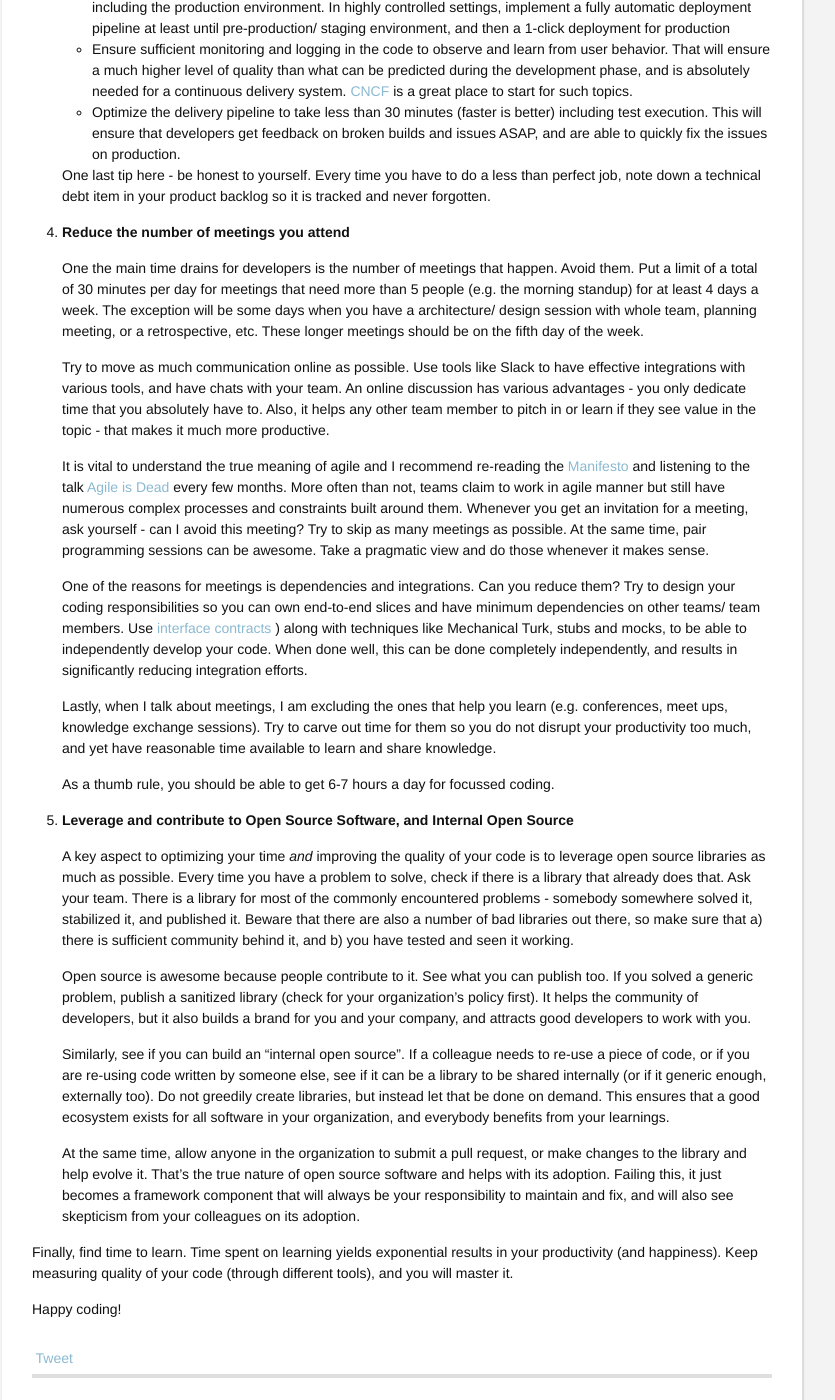
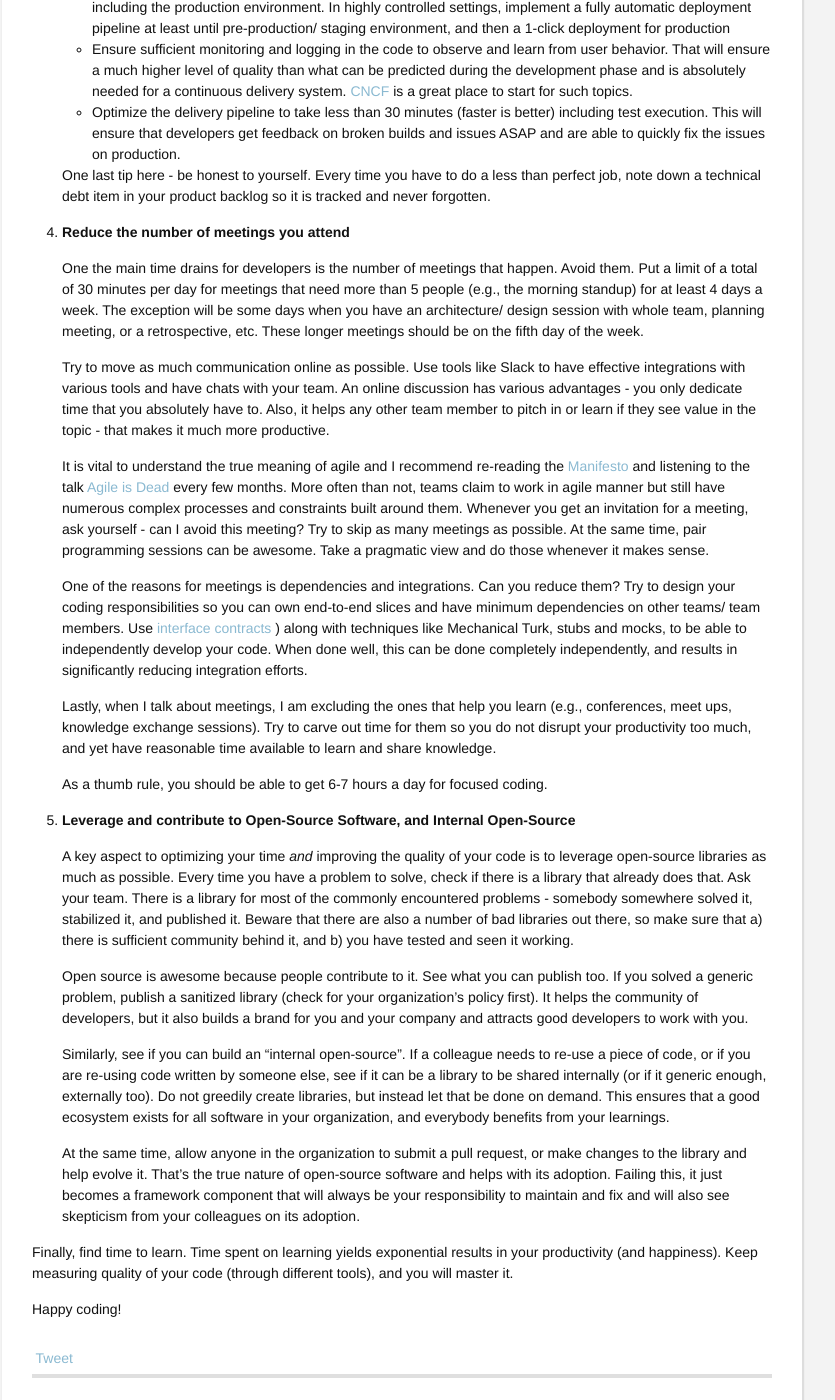
Before and after one commit to asinghal/asinghal.github.io, a Jekyll site: the page built from _posts/2021-01-08-modern-software-engineering-part-2.md, in a window 1280 px wide and 1400 px high, scrolled down 3137 px. Shown: the whole window, without its empty margins (238-1073 px from the left). Built offline with Jekyll 4.4.1, drawn with Linux system fonts in a browser that asks for light colours; comment, search, counter and statistics services are not loaded; some of the changed text lies outside the part shown.

```diff
--- a/_posts/2021-01-08-modern-software-engineering-part-2.md
+++ b/_posts/2021-01-08-modern-software-engineering-part-2.md
@@ -38,29 +38,29 @@ Based on these 3 ideas, I have a few practical tips.
 
         Every time you feel the need to write a comment in the code, see if you can make a new method/ service. Comments usually indicate that the code is doing more than what can be easily understood.
 
-    You can use any programming language, and any style - my personal favorite at the moment is Functional programming in whichever language I use, because it helps me implement the above mentioned goals easily.
+    You can use any programming language, and any style - my personal favorite at the moment is Functional programming in whichever language I use, because it helps me implement the above-mentioned goals easily.
 
-    A technique not mentioned here and one I am a big fan of is [Event Driven Architecture](https://en.wikipedia.org/wiki/Event-driven_architecture), (or alternatively, Reactive Programming). It helps reduce dependencies, and provides an easier way to guarantee performance and reliability of a system.
+    A technique not mentioned here and one I am a big fan of is [Event Driven Architecture](https://en.wikipedia.org/wiki/Event-driven_architecture), (or alternatively, Reactive Programming). It helps reduce dependencies and provides an easier way to guarantee performance and reliability of a system.
 
 2. **Align on quality goals and then automate them**
 
     I have seen situations where the team discussed at length, and kept discussing, the choice of technology. I have also seen similar debates around quality. The only way to avoid an endless debate is to propose and align a set of technologies and quality measures *democratically* with the team, and then adhere to them for at least a few months. And the best way for that to happen is to automate the agreed principles.
 
-        Do not define a quality goal that can not be *(at least partially)* automated, because it is unlikely that it will be implemented.
+        Do not define a quality goal that cannot be *(at least partially)* automated, because it is unlikely that it will be implemented.
 
     * Be real about your Definition of Done (or equivalent) and hold your team accountable to it during code reviews
     * Timebox all decisions
-    * Try to leverage industry standards where possible - e.g. AirBnB style for Javascript linting is often used by teams, or like back in the day Sun's Java conventions were pretty standard guideline for Java code
+    * Try to leverage industry standards where possible - e.g., Airbnb style for JavaScript linting is often used by teams, or like back in the day Sun's Java conventions were pretty standard guideline for Java code
     * Call a meeting at the start of the project and agree on quality goals (and publish them)
     * Anybody joining the team afterwards can give suggestions on these goals, but they should only be accepted if they do not disrupt the rest of the team. Alternatively, they can be accepted in the next review of the quality goals (after at least 6-8 weeks)
 
     As I mentioned earlier, bugs are any deviation from a user's expectations. That includes functional defects, and also performance, usability, reliability, etc. Ensure that your quality goals take a complete view.
 
-    Typical techniques like TDD, Code Reviews, Code Style checks (static code analysis), etc are usually good measures. When writing automated tests, it is more important to have real quality tests than writing for the sake of getting a 100% test coverage (e.g. you must get a 100% coverage on code containing logic, and it is ok to skip tests for simple Value Objects).
+    Typical techniques like TDD, Code Reviews, Code Style checks (static code analysis), etc. are usually good measures. When writing automated tests, it is more important to have real quality tests than writing for the sake of getting a 100% test coverage (e.g., you must get a 100% coverage on code containing logic, and it is ok to skip tests for simple Value Objects).
 
-    Some aspects can be only partially tested - e.g. in case of web accessibility, or security, a manual review may still be required. However, there are many tools available to get you a 80% correct view (if not more) and I would highly encourage using them.
+    Some aspects can be only partially tested - e.g., in case of web accessibility, or security, a manual review may still be required. However, there are many tools available to get you an 80% correct view (if not more) and I would highly encourage using them.
 
-    Similarly, take your code reviews seriously. Github and similar tools simplify the review process significantly, and can integrate all feedback that automated tools can generate to help you review code.
+    Similarly, take your code reviews seriously. GitHub and similar tools simplify the review process significantly and can integrate all feedback that automated tools can generate to help you review code.
 
     Technology evolves fast, and I would always recommend checking for the best ways to achieve automation of quality goals before starting any project, and every couple of months even after starting a project.
 
@@ -80,45 +80,45 @@ Based on these 3 ideas, I have a few practical tips.
 
     Even when we had a project where multiple teammates were working on it, the cycle only had one more step between 3 and 4: Integrate your code with a friend on their computer (aka production set up)
 
-    There was no 3 or 5 environment set up, no change management, no design approvals, etc etc.
+    There was no 3 or 5 environment set up, no change management, no design approvals, etc. etc.
 
         We have made software development overly complex over the years, and it is important to simplify it. The longer you take to ship software, the worse quality you can expect.
 
-    Now of course, you need to have processes and checks to ensure quality of delivery. However, as long as you have defined sound quality goals and the code meets them all, your code should be good to ship. Put it in front of the customer, and address any learnings that come out of that. If you can fix issues quickly, it is perfectly ok to have a few bugs that pop up once you deploy.
+    Now of course, you need to have processes and checks to ensure quality of delivery. However, as long as you have defined sound quality goals and the code meets them all, your code should be good to ship. Put it in front of the customer and address any learnings that come out of that. If you can fix issues quickly, it is perfectly ok to have a few bugs that pop up once you deploy.
 
     Some ideas:
 
     * Use feature branches and feature flags for software development, and have a process to clean up stale feature flags once a feature has been stabilized
-    * Ideally, you should push your code to production at least once a day. Worst case (for complex and large problems), push it within a week. For sub-projects (like a redesign) that takes longer, create a pipeline to deploy the feature branch on the test environment for that sub-project - thats your production environment for the sub-project. In no case, keep the feature branch alive for more than a week
+    * Ideally, you should push your code to production at least once a day. In the worst case (for complex and large problems), push it within a week. For sub-projects (like a redesign) that takes longer, create a pipeline to deploy the feature branch on the test environment for that sub-project - that’s your production environment for the sub-project. In no case, keep the feature branch alive for more than a week
     * Fully automated deployments: Use continuous delivery pipelines and allow developers to build their own infrastructure through scripts/ bots (infrastructure as code). Achieve a full automation on deployment, ideally including the production environment. In highly controlled settings, implement a fully automatic deployment pipeline at least until pre-production/ staging environment, and then a 1-click deployment for production
-    * Ensure sufficient monitoring and logging in the code to observe and learn from user behavior. That will ensure a much higher level of quality than what can be predicted during the development phase, and is absolutely needed for a continuous delivery system. [CNCF](https://www.cncf.io/projects/) is a great place to start for such topics.
-    * Optimize the delivery pipeline to take less than 30 minutes (faster is better) including test execution. This will ensure that developers get feedback on broken builds and issues ASAP, and are able to quickly fix the issues on production.
+    * Ensure sufficient monitoring and logging in the code to observe and learn from user behavior. That will ensure a much higher level of quality than what can be predicted during the development phase and is absolutely needed for a continuous delivery system. [CNCF](https://www.cncf.io/projects/) is a great place to start for such topics.
+    * Optimize the delivery pipeline to take less than 30 minutes (faster is better) including test execution. This will ensure that developers get feedback on broken builds and issues ASAP and are able to quickly fix the issues on production.
 
     One last tip here - be honest to yourself. Every time you have to do a less than perfect job, note down a technical debt item in your product backlog so it is tracked and never forgotten.
 
 4. **Reduce the number of meetings you attend**
 
-    One the main time drains for developers is the number of meetings that happen. Avoid them. Put a limit of a total of 30 minutes per day for meetings that need more than 5 people (e.g. the morning standup) for at least 4 days a week. The exception will be some days when you have a architecture/ design session with whole team, planning meeting, or a retrospective, etc. These longer meetings should be on the fifth day of the week.
+    One the main time drains for developers is the number of meetings that happen. Avoid them. Put a limit of a total of 30 minutes per day for meetings that need more than 5 people (e.g., the morning standup) for at least 4 days a week. The exception will be some days when you have an architecture/ design session with whole team, planning meeting, or a retrospective, etc. These longer meetings should be on the fifth day of the week.
 
-    Try to move as much communication online as possible. Use tools like Slack to have effective integrations with various tools, and have chats with your team. An online discussion has various advantages - you only dedicate time that you absolutely have to. Also, it helps any other team member to pitch in or learn if they see value in the topic - that makes it much more productive.
+    Try to move as much communication online as possible. Use tools like Slack to have effective integrations with various tools and have chats with your team. An online discussion has various advantages - you only dedicate time that you absolutely have to. Also, it helps any other team member to pitch in or learn if they see value in the topic - that makes it much more productive.
 
     It is vital to understand the true meaning of agile and I recommend re-reading the [Manifesto](https://agilemanifesto.org/) and listening to the talk [Agile is Dead](https://www.youtube.com/watch?v=a-BOSpxYJ9M) every few months. More often than not, teams claim to work in agile manner but still have numerous complex processes and constraints built around them. Whenever you get an invitation for a meeting, ask yourself - can I avoid this meeting? Try to skip as many meetings as possible. At the same time, pair programming sessions can be awesome. Take a pragmatic view and do those whenever it makes sense.
 
     One of the reasons for meetings is dependencies and integrations. Can you reduce them? Try to design your coding responsibilities so you can own end-to-end slices and have minimum dependencies on other teams/ team members. Use [interface contracts](https://saucelabs.com/blog/intro-to-contract-testing-getting-started-with-postman#:~:text=Contract%20testing%20is%20a%20way,the%20data%20the%20client%20needs) ) along with techniques like Mechanical Turk, stubs and mocks, to be able to independently develop your code. When done well, this can be done completely independently, and results in significantly reducing integration efforts.
 
-    Lastly, when I talk about meetings, I am excluding the ones that help you learn (e.g. conferences, meet ups, knowledge exchange sessions). Try to carve out time for them so you do not disrupt your productivity too much, and yet have reasonable time available to learn and share knowledge.
+    Lastly, when I talk about meetings, I am excluding the ones that help you learn (e.g., conferences, meet ups, knowledge exchange sessions). Try to carve out time for them so you do not disrupt your productivity too much, and yet have reasonable time available to learn and share knowledge.
 
-    As a thumb rule, you should be able to get 6-7 hours a day for focussed coding.
+    As a thumb rule, you should be able to get 6-7 hours a day for focused coding.
 
-5. **Leverage and contribute to Open Source Software, and Internal Open Source**
+5. **Leverage and contribute to Open-Source Software, and Internal Open-Source**
 
-    A key aspect to optimizing your time *and* improving the quality of your code is to leverage open source libraries as much as possible. Every time you have a problem to solve, check if there is a library that already does that. Ask your team. There is a library for most of the commonly encountered problems - somebody somewhere solved it, stabilized it, and published it. Beware that there are also a number of bad libraries out there, so make sure that a) there is sufficient community behind it, and b) you have tested and seen it working.
+    A key aspect to optimizing your time *and* improving the quality of your code is to leverage open-source libraries as much as possible. Every time you have a problem to solve, check if there is a library that already does that. Ask your team. There is a library for most of the commonly encountered problems - somebody somewhere solved it, stabilized it, and published it. Beware that there are also a number of bad libraries out there, so make sure that a) there is sufficient community behind it, and b) you have tested and seen it working.
 
-    Open source is awesome because people contribute to it. See what you can publish too. If you solved a generic problem, publish a sanitized library (check for your organization's policy first). It helps the community of developers, but it also builds a brand for you and your company, and attracts good developers to work with you.
+    Open source is awesome because people contribute to it. See what you can publish too. If you solved a generic problem, publish a sanitized library (check for your organization's policy first). It helps the community of developers, but it also builds a brand for you and your company and attracts good developers to work with you.
 
-    Similarly, see if you can build an "internal open source". If a colleague needs to re-use a piece of code, or if you are re-using code written by someone else, see if it can be a library to be shared internally (or if it generic enough, externally too). Do not greedily create libraries, but instead let that be done on demand. This ensures that a good ecosystem exists for all software in your organization, and everybody benefits from your learnings.
+    Similarly, see if you can build an "internal open-source". If a colleague needs to re-use a piece of code, or if you are re-using code written by someone else, see if it can be a library to be shared internally (or if it generic enough, externally too). Do not greedily create libraries, but instead let that be done on demand. This ensures that a good ecosystem exists for all software in your organization, and everybody benefits from your learnings.
 
-    At the same time, allow anyone in the organization to submit a pull request, or make changes to the library and help evolve it. That's the true nature of open source software and helps with its adoption. Failing this, it just becomes a framework component that will always be your responsibility to maintain and fix, and will also see skepticism from your colleagues on its adoption.
+    At the same time, allow anyone in the organization to submit a pull request, or make changes to the library and help evolve it. That's the true nature of open-source software and helps with its adoption. Failing this, it just becomes a framework component that will always be your responsibility to maintain and fix and will also see skepticism from your colleagues on its adoption.
 
 Finally, find time to learn. Time spent on learning yields exponential results in your productivity (and happiness). Keep measuring quality of your code (through different tools), and you will master it.
 
```
Also changed, not shown: other parts of _posts/2021-01-08-modern-software-engineering-part-2.md (+3 -3 lines), _posts/2021-01-03-modern-software-engineering-intro.md (+5 -5 lines), _posts/2021-01-04-modern-software-engineering-part-1.md (+10 -10 lines).
